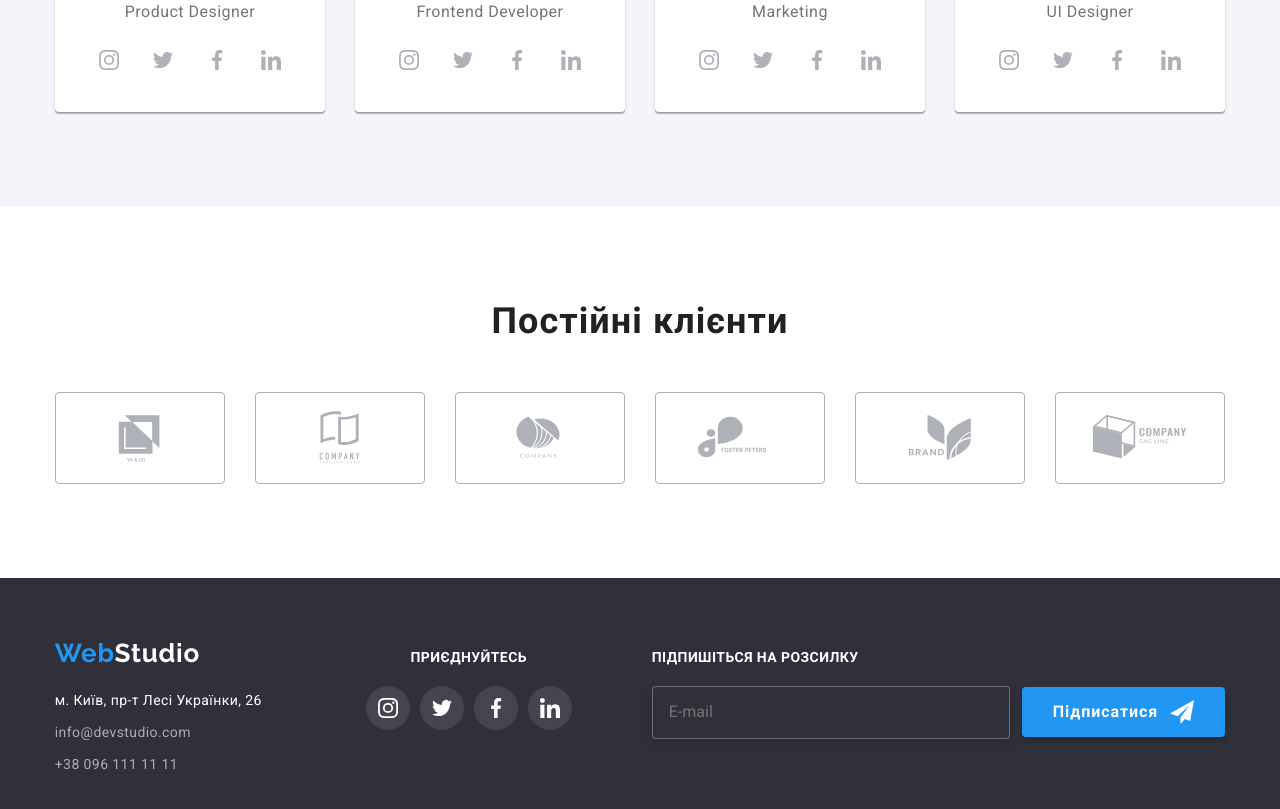
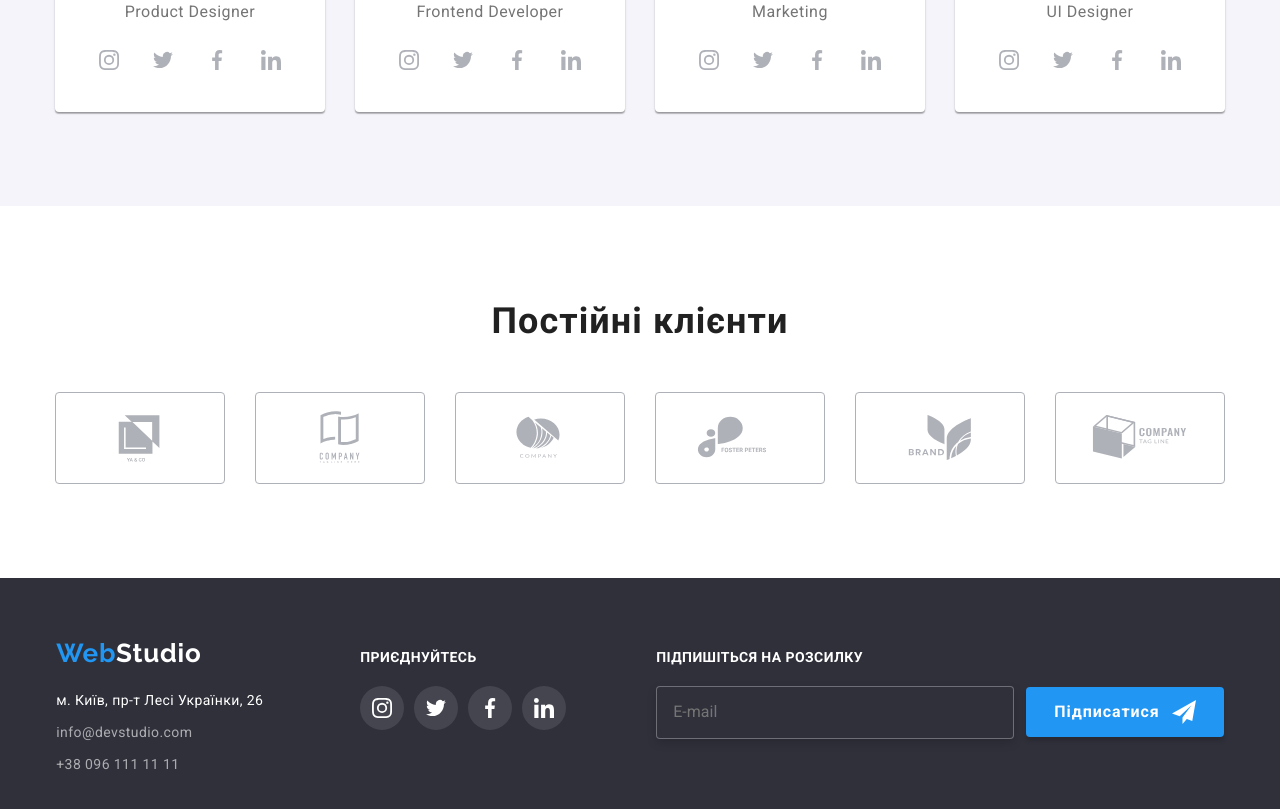
Before and after one commit to alisaromantsova/goit-markup-hw-08, a plain HTML site: page index.html in a window 1280 px wide. Shown: the part 2097-2906 px from the top of the page. Drawn offline with nearby package versions, Linux system fonts and the light colour scheme.

Commit message:
complited

```diff
--- a/sass/components/_footer.scss
+++ b/sass/components/_footer.scss
@@ -20,7 +20,7 @@ margin-right: 0;
     }
     @include forDesktop{
         flex-wrap: nowrap;
-        gap: 80px;
+        gap: 0;
     }
 }
 
@@ -32,7 +32,7 @@ align-items: center;
         margin-right: 156px;
     }
     @include forDesktop{
-        margin-right: 0;
+        margin-right: 73px;
         align-items: flex-start;
     }
 }
@@ -86,6 +86,9 @@ transition: color 250ms cubic-bezier(0.4, 0, 0.2, 1);
     display: flex;
     flex-direction: column;
     align-items: center;
+    @include forDesktop{
+        margin-right: 90px;
+    }
 }
 
 .join__title {
@@ -96,6 +99,7 @@ line-height: 1.14;
 letter-spacing: 0.03em;
 text-transform: uppercase;
 text-align: center;
+align-self: flex-start;
 color: $contrastColor;
     @include forDesktop{
         text-align: start;
@@ -182,6 +186,9 @@ outline: none;
 border-radius: 4px;
 box-shadow: 0px 4px 4px rgba(0, 0, 0, 0.15);
 cursor: pointer;
+    @include forDesktop{
+        padding: 10px 28px;
+    }
     &:hover,
     &:focus {
     background-color: #188CE8;
```
Also changed, not shown: css/main.css, css/main.min.css, 2 other files.
